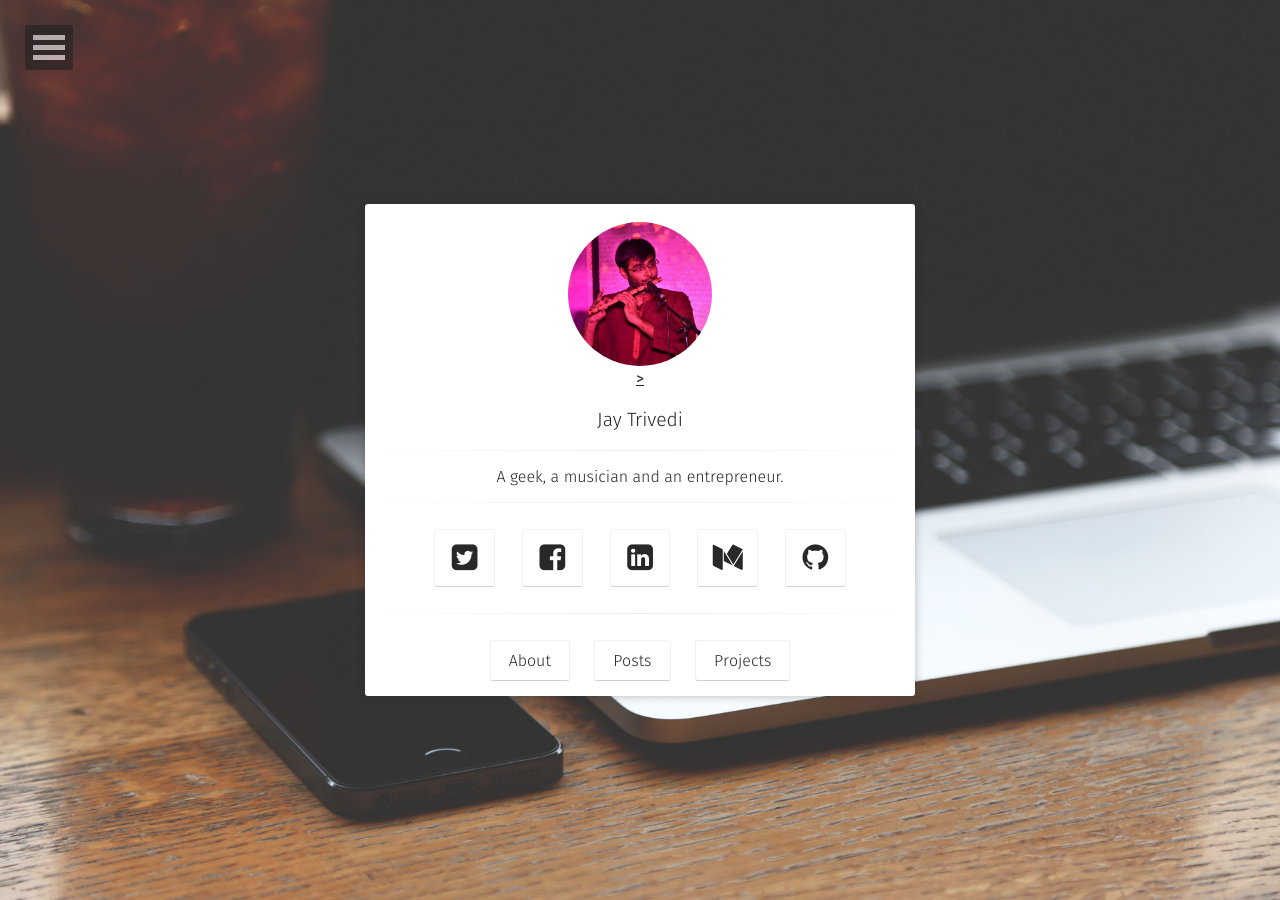
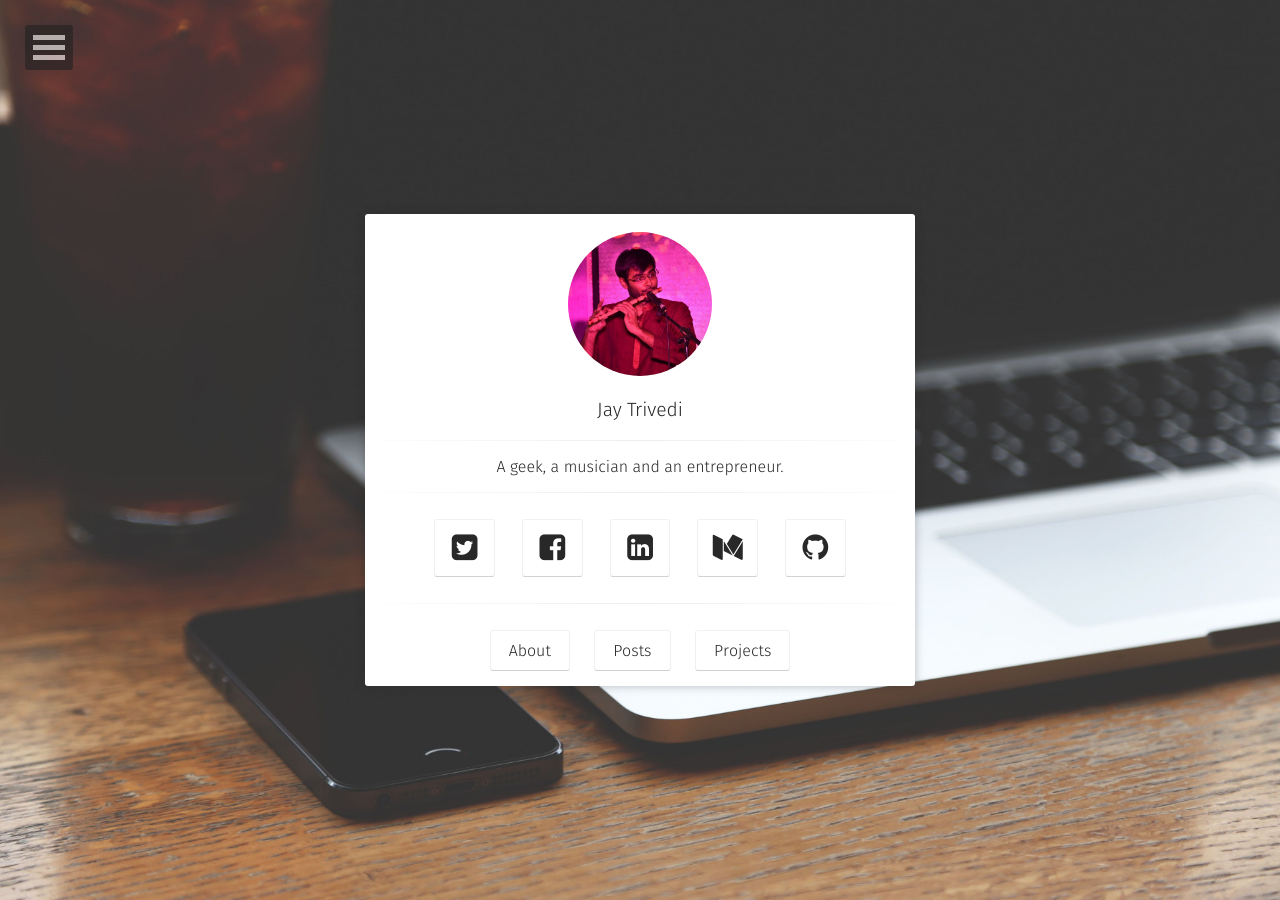
Before and after one commit to jay-trivedi/website-project, a Jekyll site: the page built from index.html, in a window 1280 px wide. Built offline with Jekyll 4.4.1, drawn with Linux system fonts in a browser that asks for light colours; some web fonts are replaced.

Commit message:
Update home.html

```diff
--- a/_layouts/home.html
+++ b/_layouts/home.html
@@ -16,7 +16,7 @@ layout: compress
         <div class="container animated fadeIn">
             <div class="row">
                     <a href="{{ site.url }}">
-                        <img src="{{ site.logo }}"  class="img-circle">>
+                        <img src="{{ site.logo }}"  class="img-circle">
                     </a>
                     <h3 class="title">
 			 <a class="zoombtn" href="{{ site.url }}">
```
